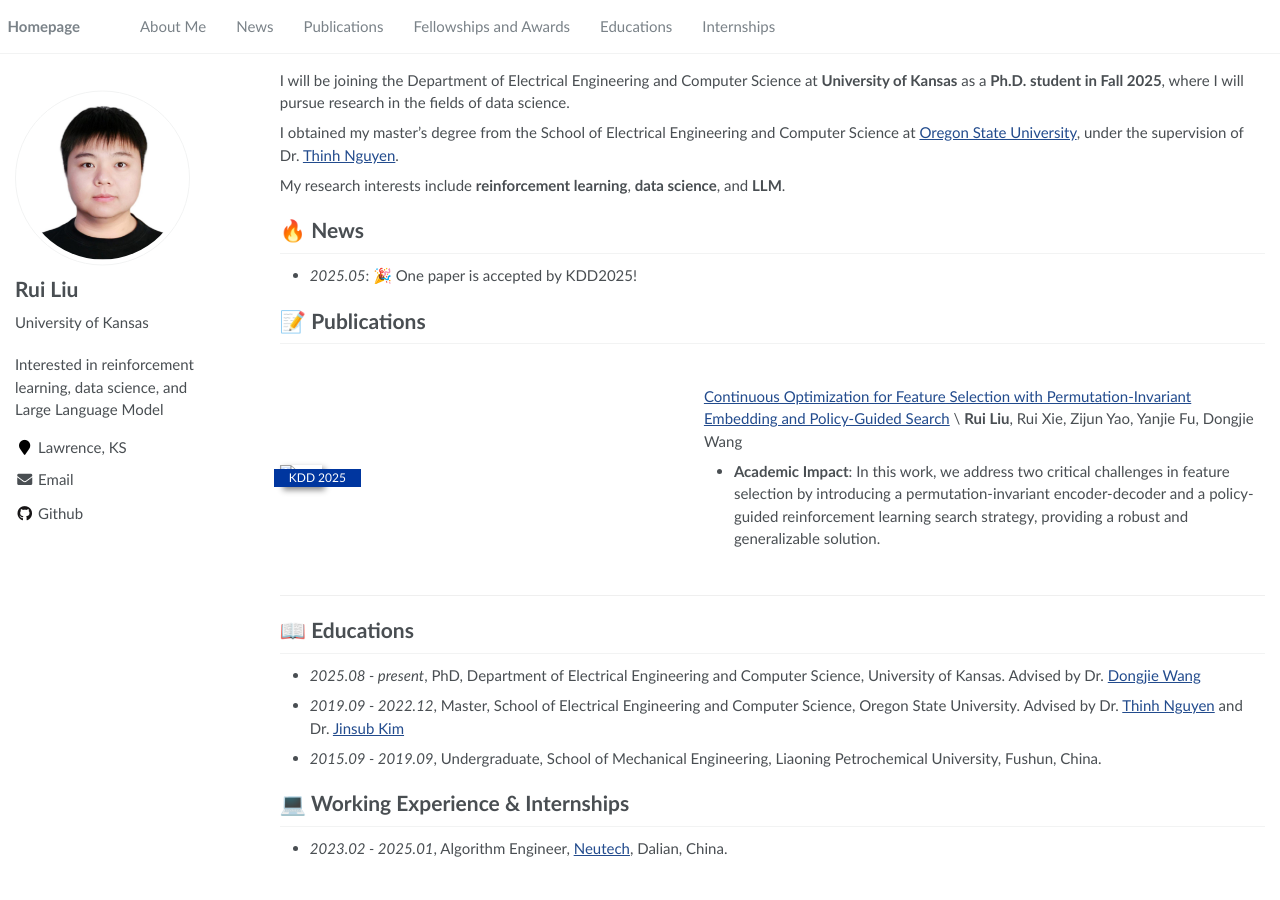
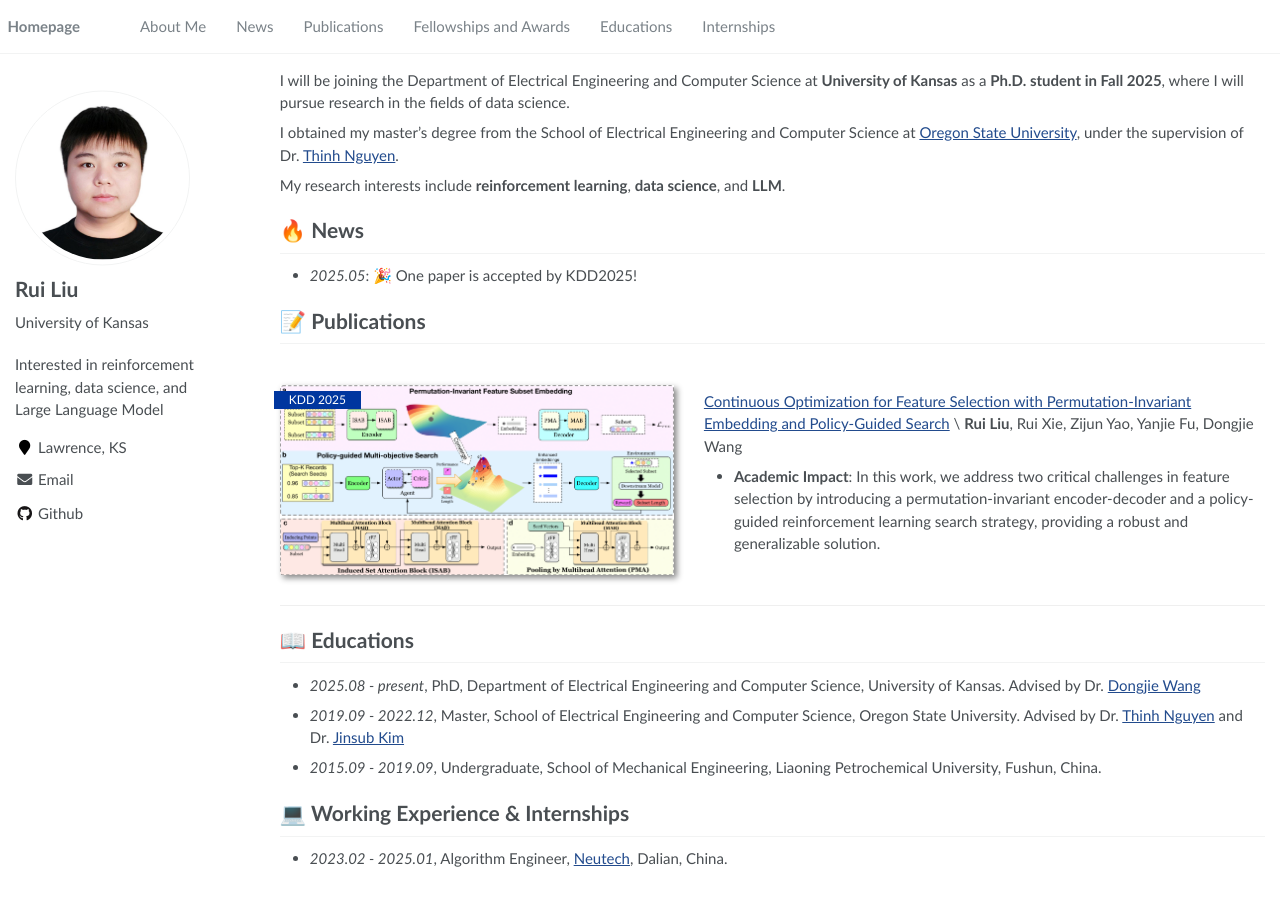
Before and after one commit to RayLiu1103/rayliu1103.github.io, a Jekyll site: the page built from _pages/about.md, in a window 1280 px wide. Built offline with Jekyll 4.4.1, drawn with Linux system fonts in a browser that asks for light colours; comment, search, counter and statistics services are not loaded.

Commit message:
Update pub.md

```diff
--- a/_pages/includes/pub.md
+++ b/_pages/includes/pub.md
@@ -1,7 +1,7 @@
 
 # 📝 Publications
 
-<div class='paper-box'><div class='paper-box-image'><div><div class="badge">KDD 2025</div><img src='../../images/papers/kdd_2025_CAPS.png' alt="sym" width="100%"></div></div>
+<div class='paper-box'><div class='paper-box-image'><div><div class="badge">KDD 2025</div><img src='../../images/paper/kdd_2025_CAPS.png' alt="sym" width="100%"></div></div>
 <div class='paper-box-text' markdown="1">
 
 [Continuous Optimization for Feature Selection with Permutation-Invariant Embedding and Policy-Guided Search](https://doi.org/10.1145/3711896.3736891) \
```
